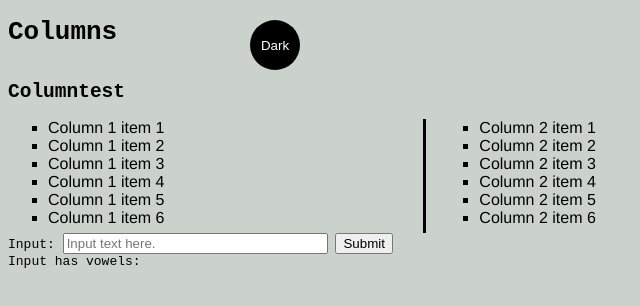
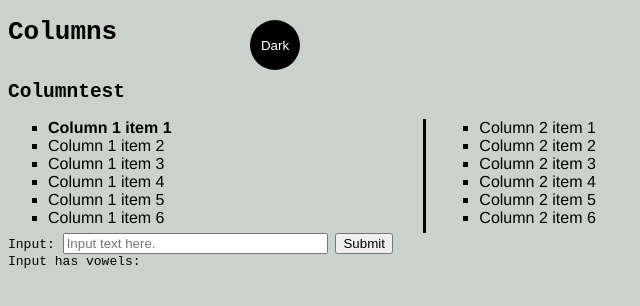
Before and after one commit to Kfreeman2048/Collection, a website: page index.html in a window 1280 px wide. Shown: the full height of the page, 0-640 px from the left. Drawn offline with Linux system fonts and the light colour scheme.

Commit message:
made first item of column(s) bold

```diff
--- a/main.css
+++ b/main.css
@@ -72,3 +72,7 @@
     color: var(--btnFc);
     background-color: var(--btnBg);
 }
+
+ul li:first-child{
+    font-weight: bold;
+}
```
